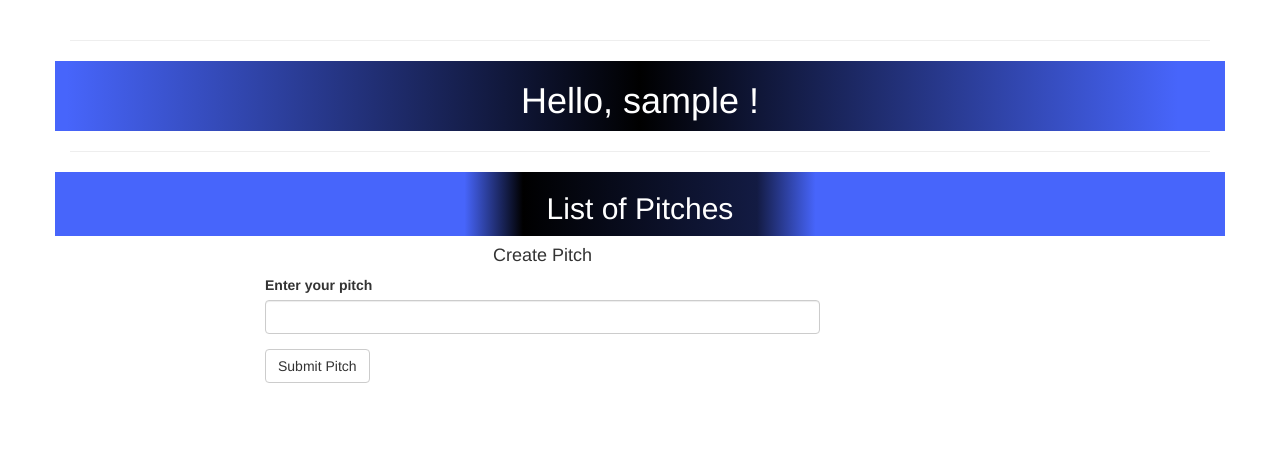
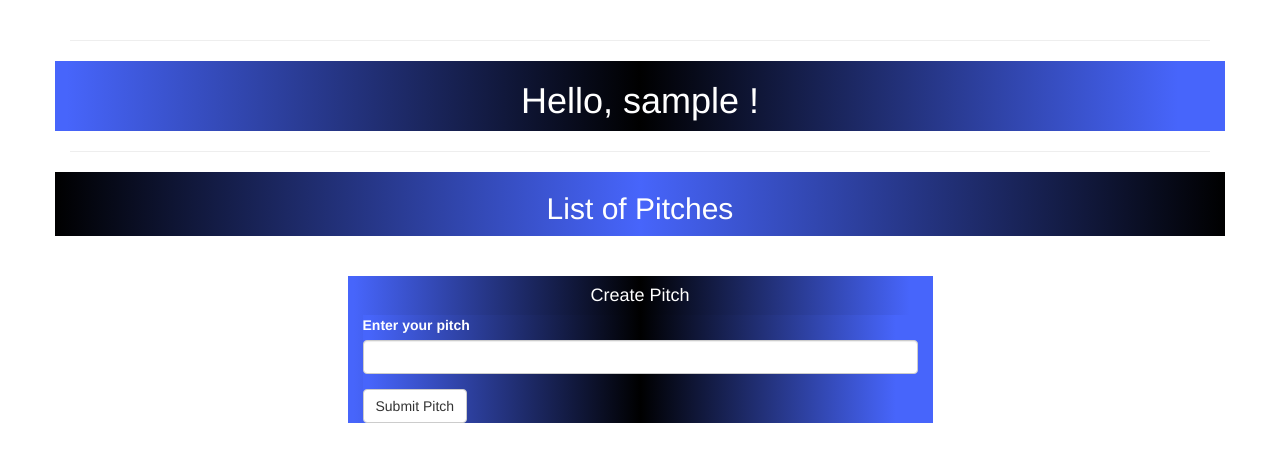
Before and after one commit to John-Kimani/Blue_Chip_Pitch_App, a Flask app: page / in a window 1280 px wide. Shown: the part 52-514 px from the top of the page. Run offline with Flask 2, Linux system fonts and the light colour scheme; the visitor is signed in with stand-in values (Sample User, id 1); data comes from the database, SQL or seed files in the repository; data that the repository does not hold is empty; some libraries are stand-ins or nearby versions.

Commit message:
Style: Index form

```diff
--- a/app/static/css/index.css
+++ b/app/static/css/index.css
@@ -1,10 +1,15 @@
 .profile{
     background: rgb(71,101,251);
-    background: linear-gradient(90deg, rgba(71,101,251,1) 1%, rgba(0,0,0,1) 50%, rgba(71,101,251,1) 96%);
+    background: linear-gradient(90deg, #4765fb 1%, rgba(0,0,0,1) 50%, rgba(71,101,251,1) 96%);
     color: white;
 }
 .pitch{
-    background: rgb(71,101,251);
-    background: linear-gradient(90deg, rgba(71,101,251,1) 35%, rgba(0,0,0,1) 40%, rgba(19,27,67,1) 60%, rgba(71,101,251,1) 65%);
+    background: rgb(0,0,0);
+    background: linear-gradient(90deg, rgba(0,0,0,1) 0%, #4765fb 50%, rgba(0,0,0,1) 100%);
     color: white;
 }
+.form{
+    background: rgb(71,101,251);
+    background: linear-gradient(90deg, #4765fb 1%, rgba(0,0,0,1) 50%, rgba(71,101,251,1) 96%);
+    color: white;
+}
--- a/app/templates/_pitches.html
+++ b/app/templates/_pitches.html
@@ -1,3 +1,6 @@
+<!-- link css -->
+<link rel="stylesheet" type="text/css" href="{{ url_for('static', filename='css/pitch.css') }}">
+
 <div class="card-body">
     <h5 class="card-title">{{ pitch.author.username}}  <span>Posted: {{ moment(pitch.timestamp).fromNow() }}</span></h5>
     <a href="#">
@@ -5,5 +8,5 @@
     </a>
     <p class="card-text"> {{ pitch.body }} </p>
 
-    <a href="#" class="btn btn-primary">Comment</a>
+    <a href="#" class="btn">Comment</a>
 </div>
--- a/app/templates/index.html
+++ b/app/templates/index.html
@@ -26,12 +26,14 @@
             </div>
         </div>
     </div>
+    <br>
     <!-- form starts below -->
+    <br>
     <div class="row">
-        <div class="col-md-2">
+        <div class="col-md-3">
             <!-- empty -->
         </div>
-        <div class="col-md-6">
+        <div class="col-md-6 form">
             <h4 class="text-center">Create Pitch</h4>
             {{ wtf.quick_form(form) }}
         </div>
```
Also changed, not shown: app/static/css/pitch.css (added, +8 -0 lines).
